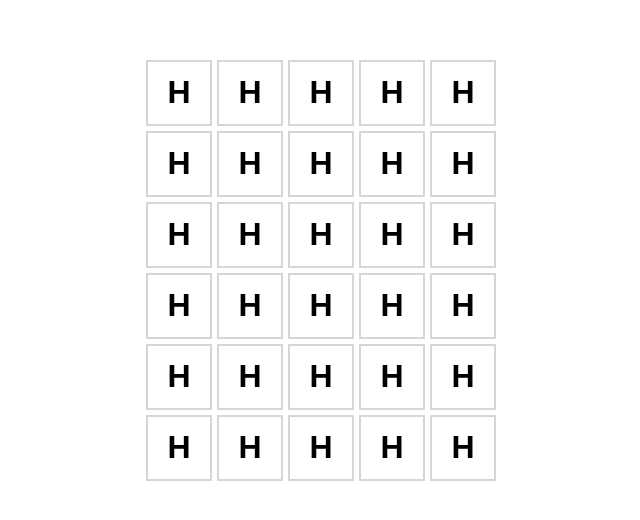
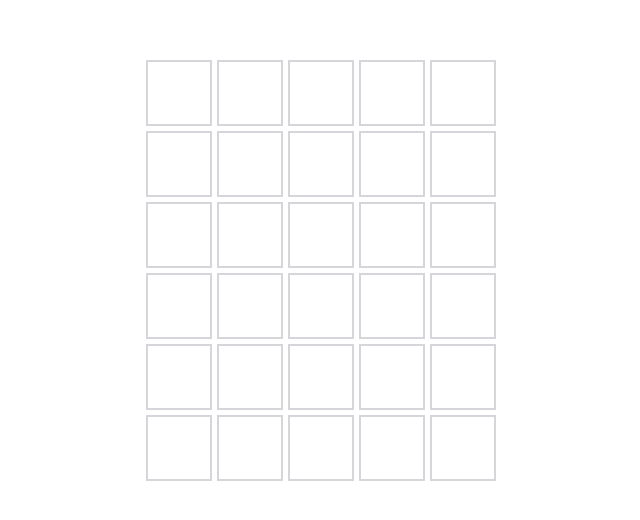
Before and after one commit to JoshuaM1995/wordle, a React app: page / in a window 1280 px wide. Shown: the part 130-650 px from the top of the page, without its empty margins (319-959 px from the left). Built offline with nearby package versions, Linux system fonts and the light colour scheme; the HTML template or start-up script is replaced by a standard one.

Commit message:
Refactor Game and Tile components to manage guesses and accept letter props

```diff
--- a/src/components/Game/Game.tsx
+++ b/src/components/Game/Game.tsx
@@ -1,15 +1,20 @@
+import { useState } from "react";
 import { Tile } from "../Tile";
 import "./game.scss";
 
+const ROWS_PER_GAME = 6;
 const TILES_PER_ROW = 5;
-const ROWS_PER_GAME = 6;
+// Initialize the state with null values so we can check if a guess was made for the row yet
+const emptyGuesses = Array.from({ length: ROWS_PER_GAME }).map(() => null);
 
 export const Game = () => {
+  const [guesses, setGuesses] = useState(emptyGuesses);
+
   return (
     <div id="game">
-      {Array.from({ length: ROWS_PER_GAME }).map(() => (
+      {Array.from({ length: ROWS_PER_GAME }).map((_, i) => (
         <div className="tile-row">
-          {Array.from({ length: TILES_PER_ROW }).map(() => (
+          {Array.from({ length: TILES_PER_ROW }).map((__, j) => (
             <Tile />
           ))}
         </div>
--- a/src/components/Tile/Tile.tsx
+++ b/src/components/Tile/Tile.tsx
@@ -1,5 +1,9 @@
 import "./tile.scss";
 
-export const Tile = () => {
-  return <div className="tile">H</div>;
+interface TileProps {
+  letter?: string;
+}
+
+export const Tile = ({ letter }: TileProps) => {
+  return <div className="tile">{letter}</div>;
 };
```
